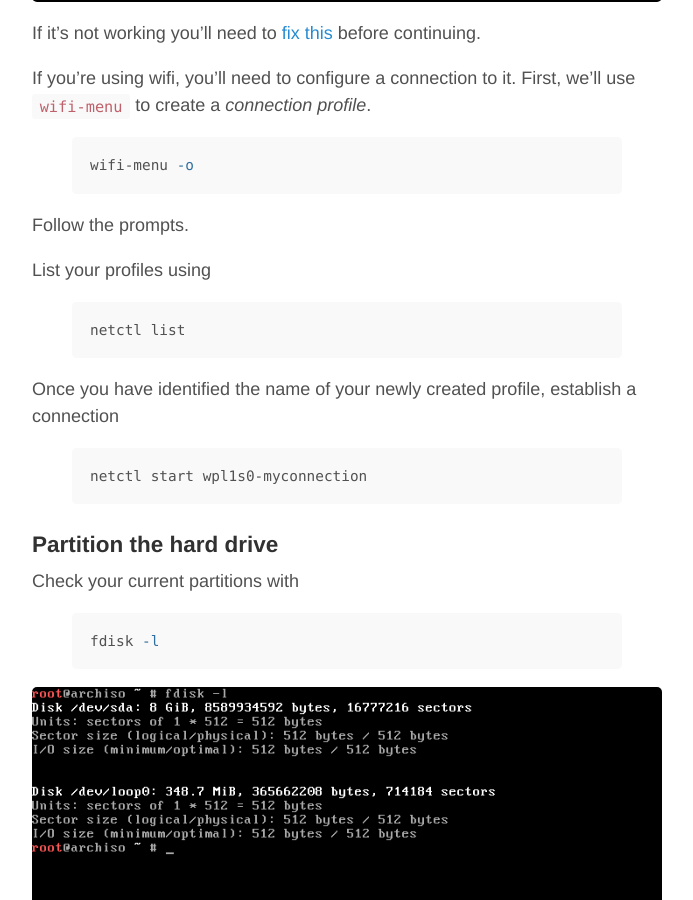
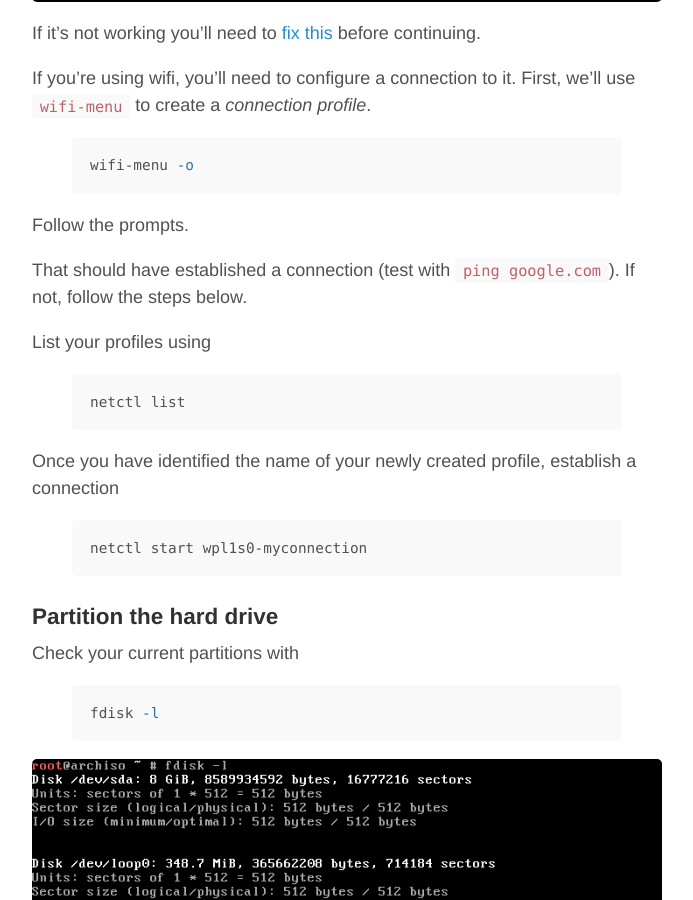
Before and after one commit to seymour7/seymour7.github.io, a Jekyll site: the page built from _posts/2016-12-05-arch-linux-installation-guide.md, in a window 1280 px wide and 900 px high, scrolled down 2313 px. Shown: the whole window, without its empty margins (293-986 px from the left). Built offline with Jekyll 4.4.1, drawn with Linux system fonts in a browser that asks for light colours.

Commit message:
Update 2016-12-05-arch-linux-installation-guide.md

```diff
--- a/_posts/2016-12-05-arch-linux-installation-guide.md
+++ b/_posts/2016-12-05-arch-linux-installation-guide.md
@@ -45,6 +45,8 @@ wifi-menu -o
 {% endhighlight %}
 
 Follow the prompts.
+
+That should have established a connection (test with `ping google.com`). If not, follow the steps below.
 
 List your profiles using
 
```
